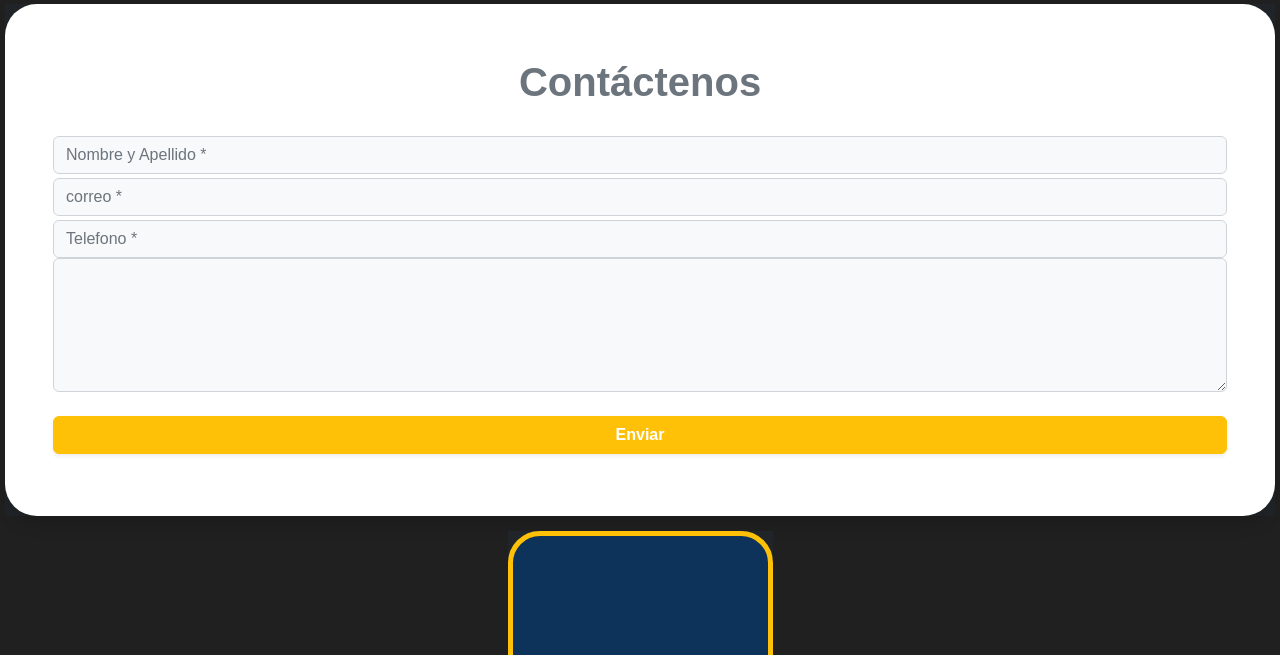
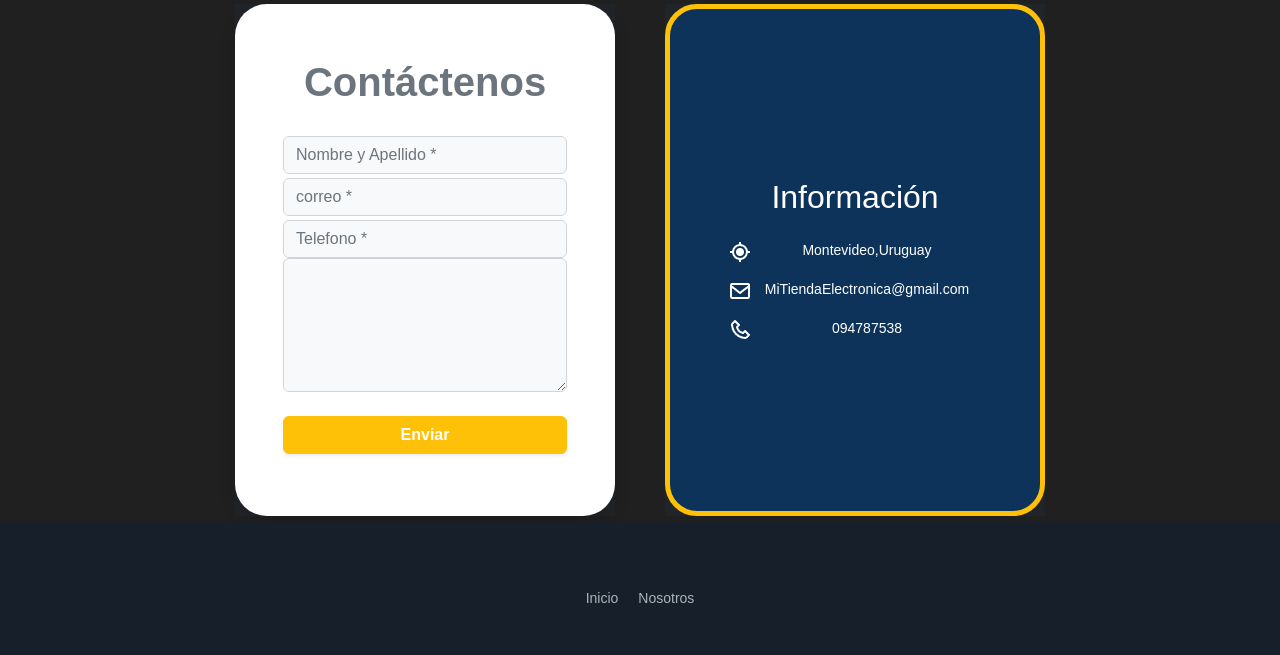
Before and after one commit to darosabryan/PFDarosa, a website: page clientService.html in a window 1280 px wide. Shown: the part 145-800 px from the top of the page. Drawn offline with nearby package versions, Linux system fonts and the light colour scheme.

Commit message:
Arreglando size serviceClient

```diff
--- a/clientService.html
+++ b/clientService.html
@@ -89,9 +89,9 @@
     </header >
 
     <!--Formulario-->
-    <main style=" width: auto; display:inline-flex; justify-content: center; align-items: center;column-gap: 50px; row-gap: 15px; padding:5px">
+    <main style=" width: auto; display:flex; flex-direction: row ;justify-content: center; align-items: center;column-gap: 50px; row-gap: 15px; padding:5px">
       <!--sección formulario-->
-        <section class="bg-dark" style="width: 100%;display: flex; justify-content: center; align-items: center;" class="contactenosID">
+        <section class="bg-dark" style="width: 380px;display: flex; justify-content: center; align-items: center;" class="contactenosID">
           <form
             class="bg-white p-5 rounded-5 text-secondary shadow"
             style="width: 100%;height: 32rem;"
@@ -151,7 +151,7 @@
 
         <!--sección info-->
         <section class="bg-dark" style="display: flex;justify-content: center;align-items:center">
-          <div class="rounded-5" style="color:white ;background-color: #0D335A; width: 100%; height: 32rem; border-radius: 15px; display:flex; flex-direction: column ; justify-content: center; align-items: center; border: 5px solid #ffc107; row-gap: 15px; overflow: hidden;">
+          <div class="rounded-5" style="color:white ;background-color: #0D335A; width: 380px; height: 32rem; border-radius: 15px; display:flex; flex-direction: column ; justify-content: center; align-items: center; border: 5px solid #ffc107; row-gap: 15px; overflow: hidden;">
 
             <h2 style="color: white;">Información</h2>
 
```
